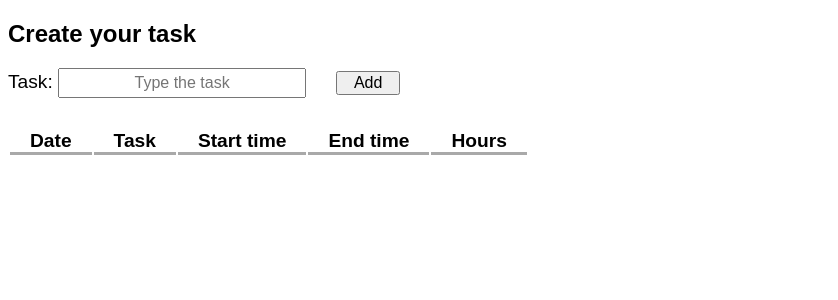
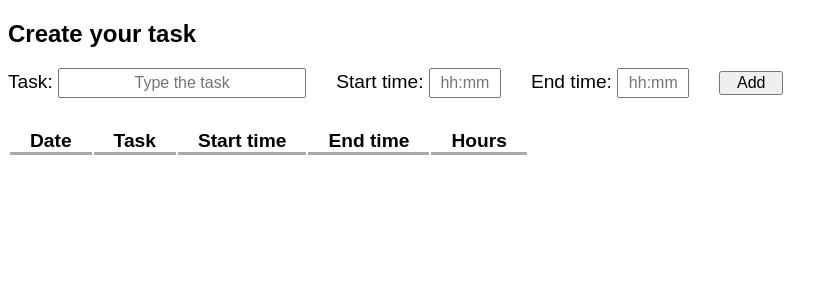
Before and after one commit to iuloz/Tasks-Activity-Monitoring, a React (Create React App) app in the folder work-hours-recording-application/: page /make-recording in a window 1280 px wide. Shown: the top 300 px of the page, without its empty margins (0-838 px from the left). Built offline with nearby package versions, Linux system fonts and the light colour scheme.

Commit message:
Form as separate component

```diff
--- a/work-hours-recording-application/db.json
+++ b/work-hours-recording-application/db.json
@@ -3,6 +3,7 @@
       {
         "date": "20.09.2023",
         "task": "Watch a movie",
+        "tags":["Relax", "Not important"],
         "start": "8:00",
         "end": "10:30",
         "hours": 2.5
@@ -10,6 +11,7 @@
       {
         "date": "20.09.2023",
         "task": "Go to fishing",
+        "tags":["Relax", "Nature", "Important"],
         "start": "11:00",
         "end": "16:30",
         "hours": 5.5
@@ -17,6 +19,7 @@
       {
         "date": "20.09.2023",
         "task": "Cook a dinner",
+        "tags":["Food", "Important"],
         "start": "17:00",
         "end": "18:00",
         "hours": 1.0
--- /dev/null
+++ b/work-hours-recording-application/src/Form.js
@@ -0,0 +1,18 @@
+function Form(props){
+    return (
+        <>
+            <h2>Create your task</h2>
+            <form onSubmit={props.recordTask}>
+                <label htmlFor="taskInput">Task: </label>
+                <input id="taskInput" type="text"  placeholder="Type the task" name="task" value={props.task.task} onChange={props.inputChanged}></input>
+                <label htmlFor="start">Start time: </label>
+                <input id="start" type="text"  placeholder="hh:mm" name="start" value={props.task.start} onChange={props.inputChanged}></input>
+                <label htmlFor="end">End time: </label>
+                <input id="end" type="text" placeholder="hh:mm" name="end" value={props.task.end} onChange={props.inputChanged}></input>
+                <input id="submitBtn" type="submit" value="Add" />
+            </form>
+        </>
+    );
+}
+
+export default Form;
--- a/work-hours-recording-application/src/Tasks.js
+++ b/work-hours-recording-application/src/Tasks.js
@@ -1,11 +1,12 @@
 import { useState } from "react";
 import TasksItem from "./TasksItem";
+import Form from "./Form";
 
 function Tasks() {
     const [taskList, setTaskList] = useState([]);
     const [task, setTask] = useState({date: "", task: "", tags: [], start: "", end: "", hours: ""});
 
-    const recordHours = async (event) => {
+    const recordTask = async (event) => {
         await event.preventDefault();
         if (task.start === "" || task.end === "") {
             return;
@@ -32,7 +33,7 @@ function Tasks() {
         setTask(prev => ({ ...prev, task: "", start: "", end: "" }));
     }
 
-    const hoursChanged = (event) => {
+    const inputChanged = (event) => {
         const date = (new Date()).toLocaleDateString("fi-FI", {
             day: "2-digit",
             month: "2-digit",
@@ -45,19 +46,20 @@ function Tasks() {
 
     return (
         <>
-            <h2>Create your task</h2>
-            <form onSubmit={recordHours}>
+            {/* <h2>Create your task</h2>
+            <form onSubmit={recordTask}>
                 <label htmlFor="taskInput">Task: </label>
-                <input id="taskInput" type="text"  placeholder="Type the task" name="task" value={task.task} onChange={hoursChanged}></input>
-                {/* <label htmlFor="start">Start time: </label>
-                <input id="start" type="text"  placeholder="hh:mm" name="start" value={task.start} onChange={hoursChanged}></input> */}
-                {/* <label htmlFor="end">End time: </label>
-                <input id="end" type="text" placeholder="hh:mm" name="end" value={task.end} onChange={hoursChanged}></input> */}
+                <input id="taskInput" type="text"  placeholder="Type the task" name="task" value={task.task} onChange={inputChanged}></input>
+                <label htmlFor="start">Start time: </label>
+                <input id="start" type="text"  placeholder="hh:mm" name="start" value={task.start} onChange={inputChanged}></input>
+                <label htmlFor="end">End time: </label>
+                <input id="end" type="text" placeholder="hh:mm" name="end" value={task.end} onChange={inputChanged}></input>
                 <input id="submitBtn" type="submit" value="Add" />
-            </form>
+            </form> */}
+            <Form task={task} inputChanged={inputChanged} recordTask={recordTask}/>
             <TasksItem taskList={taskList} />
         </>
-    )
+    );
 }
 
 export default Tasks;
--- a/work-hours-recording-application/src/TasksItem.js
+++ b/work-hours-recording-application/src/TasksItem.js
@@ -1,6 +1,6 @@
 import "./styles.css"
 
-function HoursRecordingsItem(props){
+function TasksItem(props){
 
 
     return (
@@ -30,4 +30,4 @@ function HoursRecordingsItem(props){
         </>
     );
 }
-export default HoursRecordingsItem;
+export default TasksItem;
```
